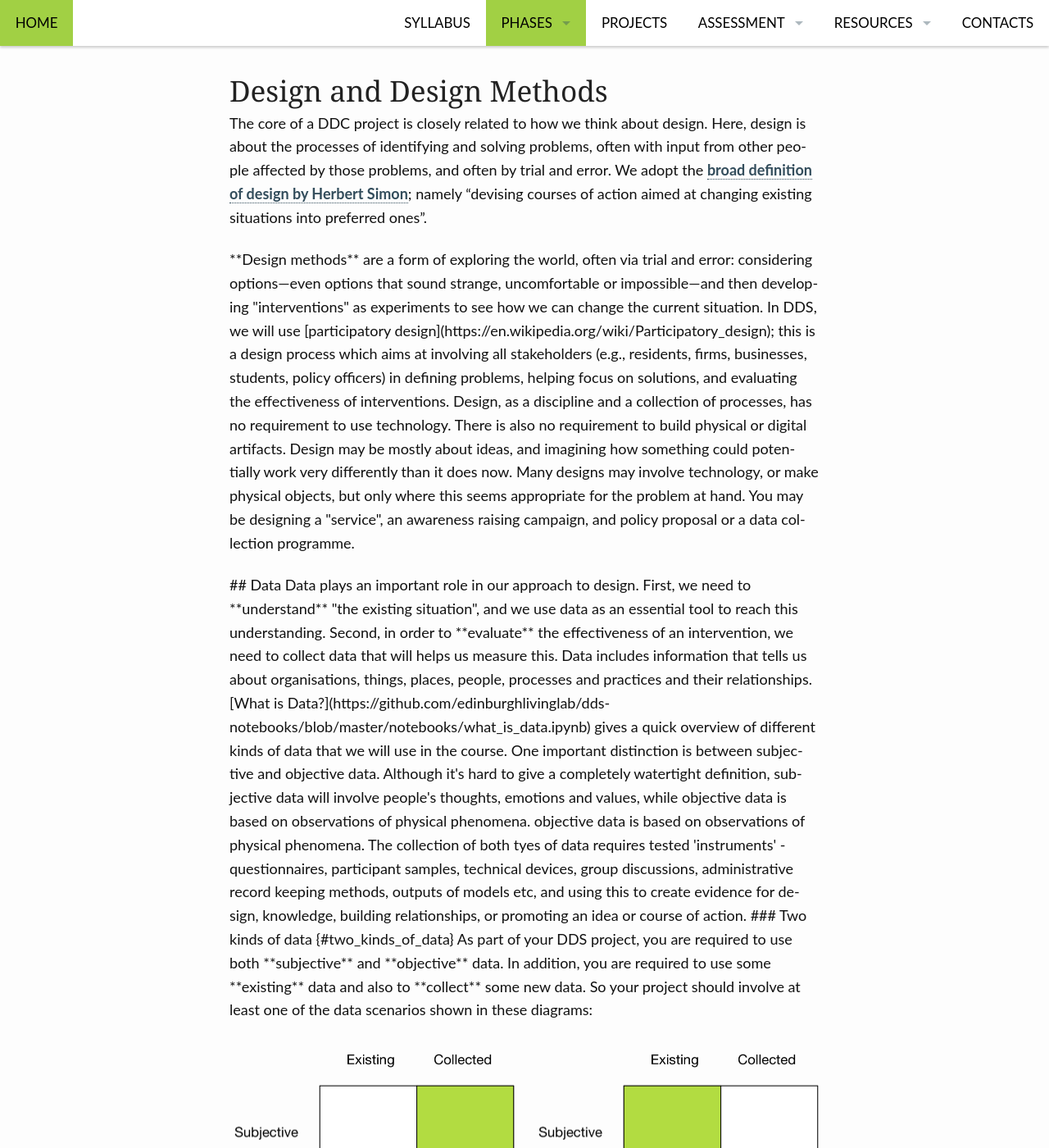
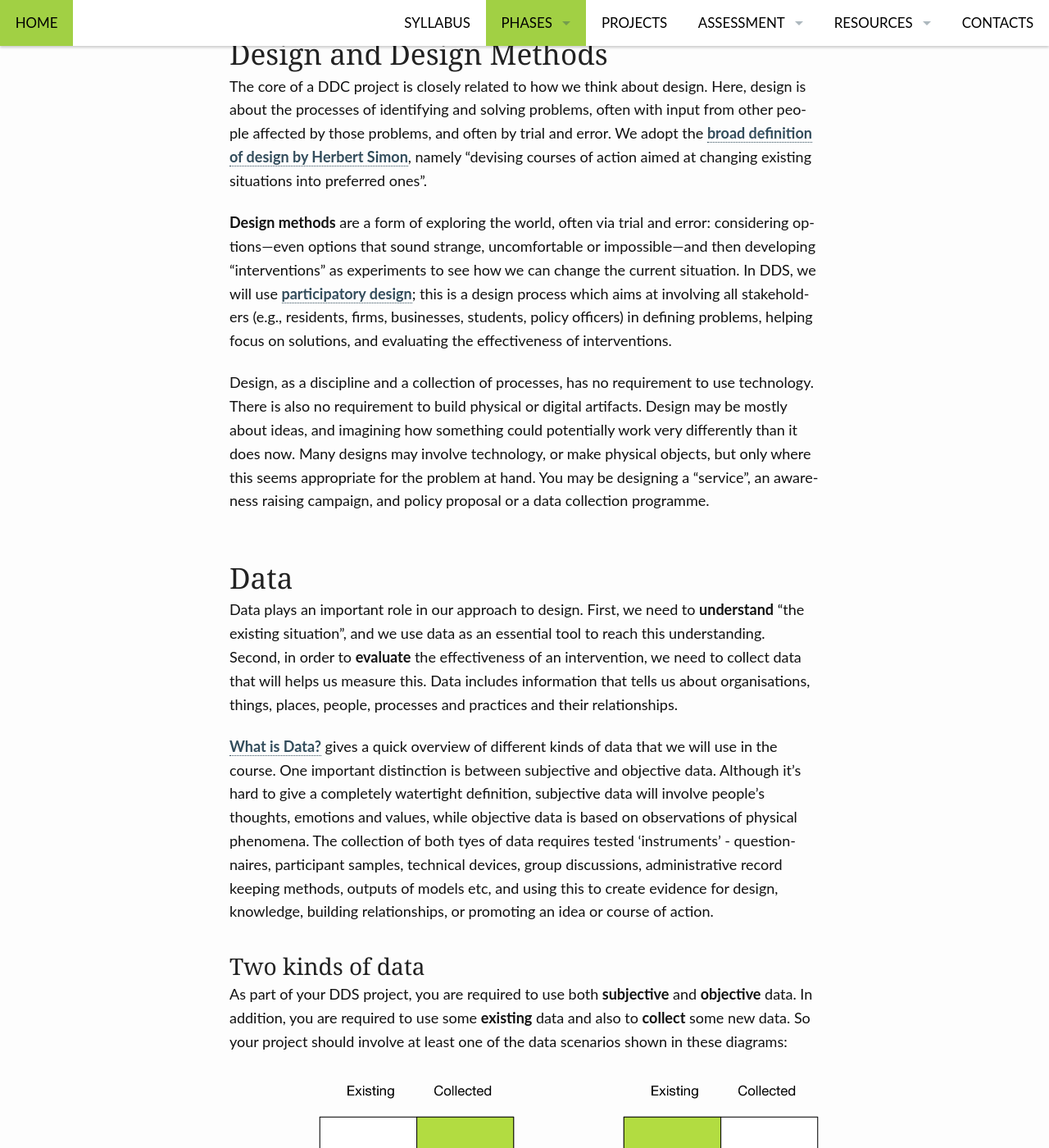
Before and after one commit to edinburghlivinglab/ddc, a Jekyll site: the page built from pages/overview.md, in a window 1280 px wide and 1400 px high, scrolled down 2182 px. Shown: the whole window at 82% size. Built offline with Jekyll 4.4.1, drawn with Linux system fonts in a browser that asks for light colours; some of the changed lines change nothing that is shown; some of the changed text lies outside the part shown.

Commit message:
Update overview.md

```diff
--- a/pages/overview.md
+++ b/pages/overview.md
@@ -26,15 +26,13 @@ to make better use of valuable products and materials -
 changing the way they are produced and managed to have
 less impact on finite natural resources, and create greater
 economic benefit.
-
 The ultimate goal of a circular economy is to keep products
 and materials circulating in a high-value state of use for as
 long as possible and maximise resources.
-
 This is achieved by designing products smartly with their
 whole life cycle in mind, re-using and repairing to extend
 their useful life, and then when their life is deemed over,
-remanufacturing to create new products from old" (<a href="https://www.zerowastescotland.org.uk">Zero Waste Scotland</a>)
+remanufacturing to create new products from old" (a href="https://www.zerowastescotland.org.uk">Zero Waste Scotland</a>)
 
 <iframe width="560" height="315" src="https://www.youtube.com/embed/zCRKvDyyHmI" frameborder="0" allow="accelerometer; autoplay; encrypted-media; gyroscope; picture-in-picture" allowfullscreen></iframe>
 
@@ -64,6 +62,7 @@ In order to narrow down the scope of what you do, you have the opportunity to wo
     </div>
 </div>
 
+
 Your project work will be divided into five phases over the course of the
 semester. Descriptions of the phases can be found by following the links
 below:
@@ -80,10 +79,26 @@ The core of a DDC project is closely related to how we think about design.
 Here, design is about the processes of identifying and solving problems, often
 with input from other people affected by those problems, and often by trial
 and error. We adopt the [broad definition of design by Herbert Simon](https://
-en.wikiquote.org/wiki/Herbert_A._Simon#The_Sciences_of_the_Artificial.2C_1969); namely "devising courses of action aimed at changing existing situations into preferred ones".
-<p>
-**Design methods** are a form of exploring the world, often via trial and error: considering options—even options that sound strange, uncomfortable or impossible—and then developing "interventions" as experiments to see how we can change the current situation. In DDS, we will use [participatory design](https://en.wikipedia.org/wiki/Participatory_design); this is a design process which aims at involving all stakeholders (e.g., residents, firms, businesses, students, policy officers) in defining problems, helping focus on solutions, and evaluating the effectiveness of interventions. Design, as a discipline and a collection of processes, has no requirement to use technology. There is also no requirement to build physical or digital artifacts. Design may be mostly about ideas, and imagining how something could potentially work very differently than it does now. Many designs may involve technology, or make physical objects, but only where this seems appropriate for the problem at hand. You may be designing a "service", an awareness raising campaign, and policy proposal or a data collection programme.
-<p>
+en.wikiquote.org/wiki/Herbert_A._Simon#The_Sciences_of_the_Artificial.2C_1969), namely
+"devising courses of action aimed at changing existing situations
+into preferred ones".
+
+**Design methods** are a form of exploring the world, often via trial and
+error: considering options&mdash;even options that sound strange,
+uncomfortable or impossible&mdash;and then developing "interventions" as
+experiments to see how we can change the current situation. In DDS, we will
+use [participatory
+design](https://en.wikipedia.org/wiki/Participatory_design); this is a design
+process which aims at involving all stakeholders (e.g., residents, firms, businesses, students, policy officers) in defining problems, helping focus on solutions, and
+evaluating the effectiveness of interventions.
+
+Design, as a discipline and a collection of processes, has no requirement to
+use technology. There is also no requirement to build physical or digital
+artifacts. Design may be mostly about ideas, and imagining how something could
+potentially work very differently than it does now. Many designs may involve
+technology, or make physical objects, but only where this seems appropriate
+for the problem at hand. You may be designing a "service", an awareness raising
+campaign, and policy proposal or a data collection programme.
 
 ## Data
 
@@ -98,7 +113,6 @@ gives a quick overview of different kinds of data that we will use in the
 course. One important distinction is between subjective and objective
 data. Although it's hard to give a completely watertight definition,
 subjective data will involve people's thoughts, emotions and values, while
-objective data is based on observations of physical phenomena.
 objective data is based on observations of physical phenomena. The collection of both tyes of data
 requires tested 'instruments' - questionnaires, participant samples, technical devices, group discussions,
 administrative record keeping methods, outputs of models etc, and using this to create evidence for design, knowledge,
```
